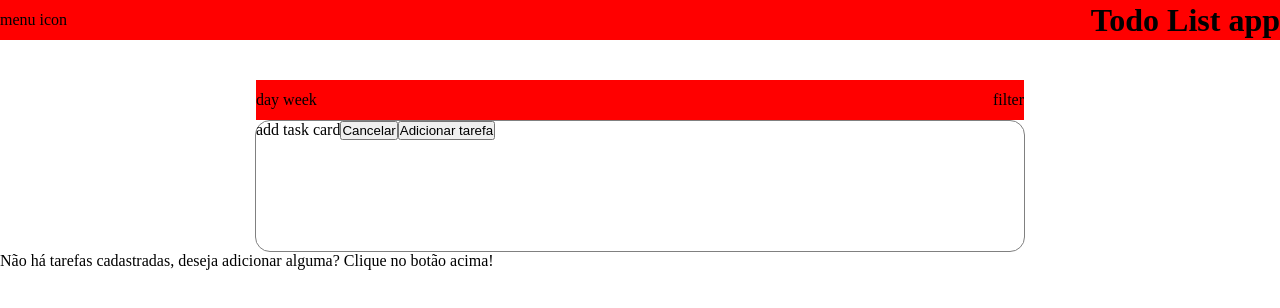
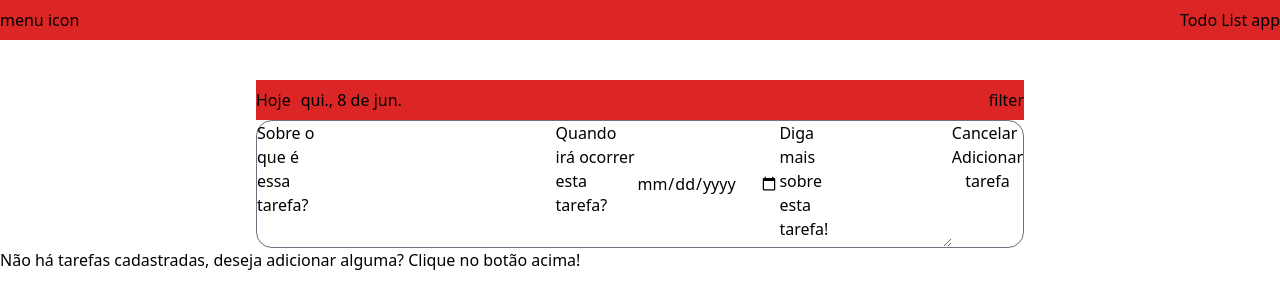
Before and after one commit to weedway/teste-frontend, a Vue app: page / in a window 1280 px wide. Both pictures are taken after a click on the button "Adicionar tarefa". Shown: the top 308 px of the page. Built offline with nearby package versions, Linux system fonts and the light colour scheme.

Commit message:
Replace css with Tailwind styling basic

```diff
--- a/src/App.vue
+++ b/src/App.vue
@@ -21,7 +21,10 @@ function handleShowAddTaskCard(value: boolean): void {
     <button @click="handleShowAddTaskCard(true)">Adicionar tarefa</button>
   </div>
 
-  <AddTask v-if="showAddTasks === true"></AddTask>
+  <AddTask
+    v-if="showAddTasks === true"
+    @close-card="handleShowAddTaskCard(false)"
+  ></AddTask>
 
   <ListTask></ListTask>
 </template>
--- a/src/components/addTask/index.vue
+++ b/src/components/addTask/index.vue
@@ -1,28 +1,37 @@
 <script setup lang="ts">
+import { ref, Ref } from 'vue';
+import { Task } from '../../interfaces';
 import { useTaskStore } from '../../store/tasks';
 
 const taskState = useTaskStore();
+const auxTask: Ref<Task> = ref({} as Task);
+
+function addTaskToState(): void {
+  taskState.addTask(auxTask.value);
+}
 </script>
 
 <template>
-  <div class="add-task-card">
-    add task card
+  <div class="flex w-3/5 h-32 rounded-2xl mx-auto border-gray-500 border">
+    <label for="name">Sobre o que é essa tarefa?</label>
+    <input type="text" name="name" id="name" v-model="auxTask.name" />
+
+    <label for="date">Quando irá ocorrer esta tarefa?</label>
+    <input type="date" name="date" id="date" v-model="auxTask.date" />
+
+    <label for="">Diga mais sobre esta tarefa!</label>
+    <textarea
+      name="description"
+      id="description"
+      cols="30"
+      rows="10"
+      v-model="auxTask.description"
+    ></textarea>
 
     <div>
-      <button>Cancelar</button>
+      <button @click="$emit('closeCard')">Cancelar</button>
 
-      <button>Adicionar tarefa</button>
+      <button @click="addTaskToState()">Adicionar tarefa</button>
     </div>
   </div>
 </template>
-
-<style scoped>
-.add-task-card {
-  display: flex;
-  width: 60%;
-  height: 130px;
-  border-radius: 15px;
-  border: 1px solid gray;
-  margin: 0 auto;
-}
-</style>
--- a/src/components/header/index.vue
+++ b/src/components/header/index.vue
@@ -1,20 +1,9 @@
 <script setup lang="ts"></script>
 
 <template>
-  <div class="header">
+  <div class="flex justify-between items-center w-full h-10 bg-red-600">
     <div>menu icon</div>
 
     <h1>Todo List app</h1>
   </div>
 </template>
-
-<style scoped>
-.header {
-  display: flex;
-  justify-content: space-between;
-  align-items: center;
-  width: 100%;
-  height: 40px;
-  background-color: red;
-}
-</style>
--- a/src/components/listTask/index.vue
+++ b/src/components/listTask/index.vue
@@ -6,7 +6,7 @@ const taskState = useTaskStore();
 
 <template>
   <div>
-    <div v-for="task in taskState.tasks">
+    <div v-for="task in taskState.tasks" :key="task.id">
       <h3>{{ task.name }}</h3>
 
       <p>{{ task.description }}</p>
@@ -20,15 +20,3 @@ const taskState = useTaskStore();
     </div>
   </div>
 </template>
-
-<style scoped>
-.status-tab {
-  display: flex;
-  justify-content: space-between;
-  align-items: center;
-  width: 60%;
-  height: 40px;
-  background-color: red;
-  margin: 40px auto 0 auto;
-}
-</style>
--- a/src/components/statusTab/index.vue
+++ b/src/components/statusTab/index.vue
@@ -1,21 +1,20 @@
-<script setup lang="ts"></script>
+<script setup lang="ts">
+const dateFormatted = new Intl.DateTimeFormat('pt-br', {
+  weekday: 'short',
+  month: 'short',
+  day: 'numeric',
+}).format(new Date());
+</script>
 
 <template>
-  <div class="status-tab">
-    <div>day week</div>
+  <div
+    class="flex justify-between items-center w-3/5 h-10 mx-auto mt-10 bg-red-600"
+  >
+    <div class="flex items-center gap-2.5">
+      <h2>Hoje</h2>
+      <span>{{ dateFormatted }}</span>
+    </div>
 
     <div>filter</div>
   </div>
 </template>
-
-<style scoped>
-.status-tab {
-  display: flex;
-  justify-content: space-between;
-  align-items: center;
-  width: 60%;
-  height: 40px;
-  background-color: red;
-  margin: 40px auto 0 auto;
-}
-</style>
--- a/src/store/tasks.ts
+++ b/src/store/tasks.ts
@@ -5,6 +5,9 @@ export const useTaskStore = defineStore('tasks', {
   state: () => ({ tasks: [] as Task[] }),
   actions: {
     addTask(task: Task) {
+      const id = this.tasks.length + 1;
+      task.id = id;
+
       this.tasks.push(task);
     },
 
--- a/src/style.css
+++ b/src/style.css
@@ -1,3 +1,7 @@
+@tailwind base;
+@tailwind components;
+@tailwind utilities;
+
 * {
   padding: 0;
   margin: 0;
--- a/tailwind.config.js
+++ b/tailwind.config.js
@@ -1,6 +1,6 @@
 /** @type {import('tailwindcss').Config} */
 export default {
-  content: ['./index.html', './src/**/*.{js,ts,jsx,tsx}'],
+  content: ['./index.html', './src/**/*.{js,ts,jsx,tsx,vue}'],
   theme: {
     extend: {},
   },
```
Also changed, not shown: src/components/HelloWorld.vue (deleted, +0 -38 lines), vite.config.ts (+4 -3 lines).
